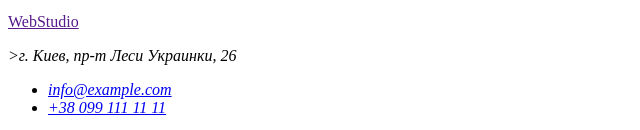
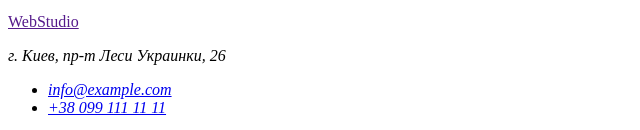
Before and after one commit to Yuriy2008/goit-markup-hw-01, a plain HTML site: page index.html in a window 1280 px wide. Shown: the part 3422-3552 px from the top of the page, 0-640 px from the left. Drawn offline with Linux system fonts and the light colour scheme.

Commit message:
Update index.html

```diff
--- a/index.html
+++ b/index.html
@@ -74,7 +74,7 @@
     <footer>
         <a href="">WebStudio</a>
         <address>
-           <p>>г. Киев, пр-т Леси Украинки, 26</p>
+           <p>г. Киев, пр-т Леси Украинки, 26</p>
            <ul>
                <li><a href="mailto:info@example.com">info@example.com</a></li>
                <li><a href="tel:+380991111111">+38 099 111 11 11</a></li>
```
